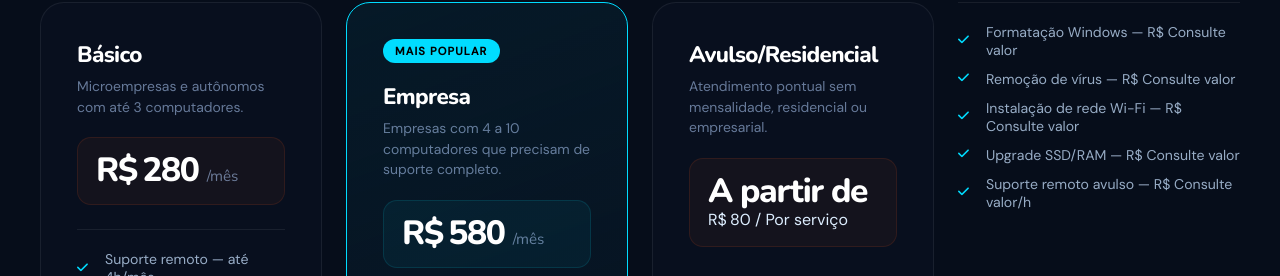
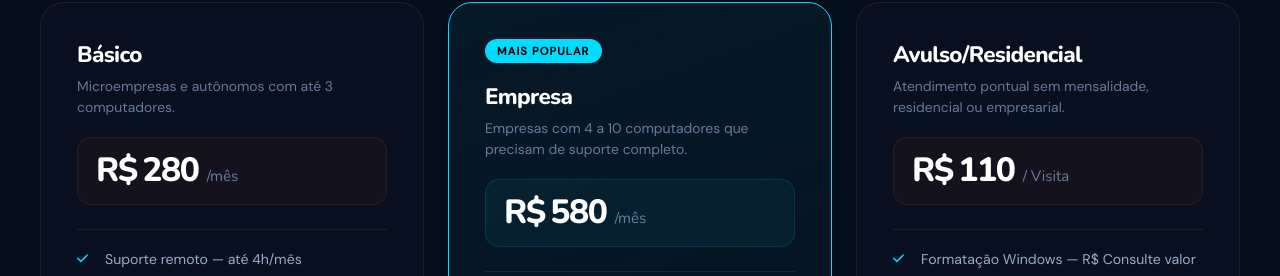
Before and after one commit to zimmerxp/ztech.website, a plain HTML site: page index.html in a window 1280 px wide. Shown: the part 2059-2335 px from the top of the page. Drawn offline with nearby package versions, Linux system fonts and the light colour scheme.

Commit message:
Update index.html

```diff
--- a/index.html
+++ b/index.html
@@ -550,7 +550,7 @@
         <h3>Avulso/Residencial</h3>
         <p class="plan-sub">Atendimento pontual sem mensalidade, residencial ou empresarial.</p>
         <div class="price-block warm">
-          <div class="price-main">A partir de</span></div> R$&thinsp;80 <span>/ Por serviço</span></div>
+          <div class="price-main">R$&thinsp;110 <span>/ Visita</span></div>
         </div>
         <ul class="plan-features">
           <li><i class="fa-solid fa-check" aria-hidden="true"></i> Formatação Windows — R$ Consulte valor</li>
```
